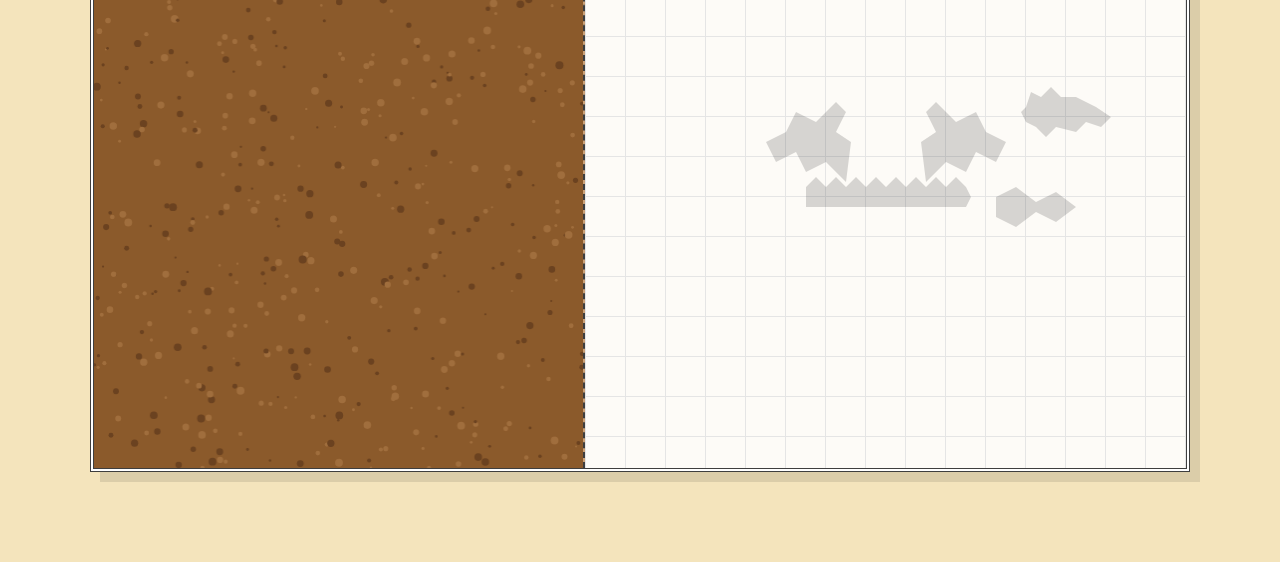
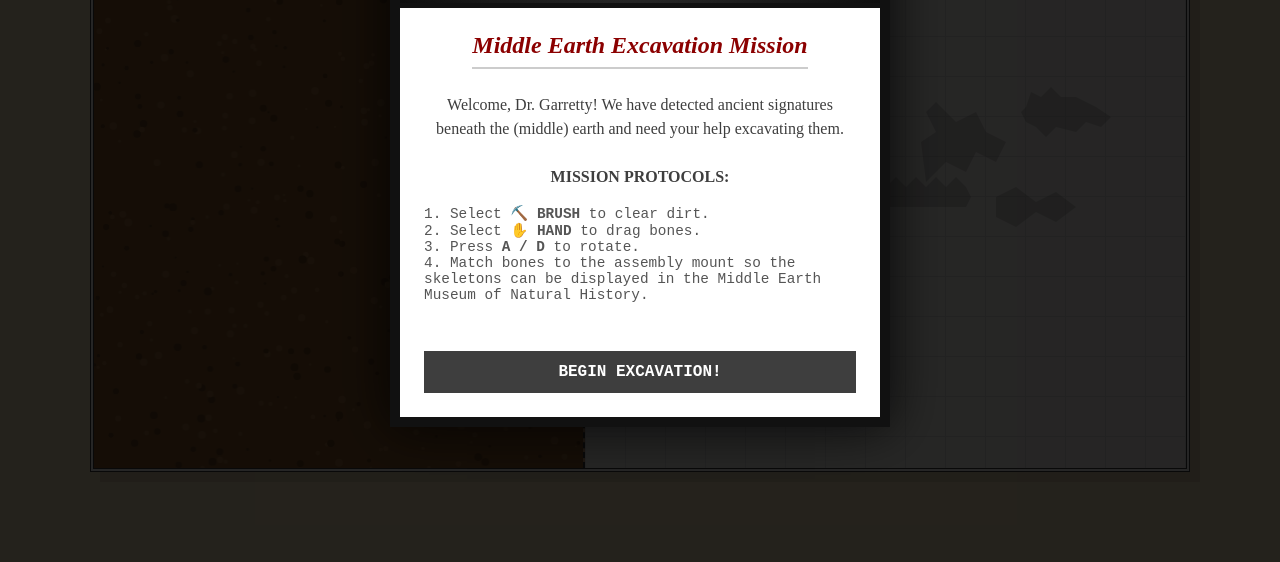
Before and after one commit to jmanser/middle-earth-museum, a plain HTML site: page index.html in a window 1280 px wide. Shown: the part 238-800 px from the top of the page. Drawn offline with Linux system fonts and the light colour scheme.

Commit message:
added welcome modal

```diff
--- a/index.html
+++ b/index.html
@@ -9,7 +9,7 @@
            It took 15-20 rounds of increasingly specific prompting, but the Gemini canvas feature made it super easy
            to debug as we went.
 
-           Then I just tweaked some of the CSS for aesthetics and configured the levels.
+           Then I just tweaked some of the CSS for aesthetics, configured the levels, added a welcome message, etc.
 
 
 
@@ -363,6 +363,20 @@
             font-weight: bold;
             width: 100%;
         }
+        /* Welcome message */
+        #welcome-modal {
+            display: flex;
+            position: fixed;
+            top: 0; left: 0; width: 100%; height: 100%;
+            background: rgba(0,0,0,0.85);
+            justify-content: center;
+            align-items: center;
+            z-index: 5000;
+        }
+        #welcome-modal #museum-case {
+            min-height: auto;
+            max-width: 500px;
+        }
         .modal-btn:hover { background: #555; }
         .confetti {
             position: absolute;
@@ -408,7 +422,29 @@
             <div class="label">ASSEMBLY MOUNT</div>
         </div>
     </div>
-
+    <!-- Welcome plaque -->
+    <div id="welcome-modal">
+        <div id="museum-case">
+            <div id="display-window" style="height: 100px;">
+               <div style="color: #f4e4bc; font-size: 3rem; opacity: 0.5;">⚒️</div>
+            </div>
+            <div id="plaque-info">
+                <h2 id="plaque-title" style="font-size: 1.5rem;">Middle Earth Excavation Mission</h2>
+                <p id="plaque-desc">
+                    Welcome, Dr. Garretty! We have detected ancient signatures beneath the (middle) earth and need your help excavating them.
+                    <br><br>
+                    <strong>MISSION PROTOCOLS:</strong>
+                </p>
+                <div style="text-align: left; margin: 0 auto 1.5rem auto; display: inline-block; font-family: 'Courier New', Courier, monospace; font-size: 0.9rem; color: #555;">
+                    1. Select ⛏️ <b>BRUSH</b> to clear dirt.<br>
+                    2. Select ✋ <b>HAND</b> to drag bones.<br>
+                    3. Press <b>A / D</b> to rotate.<br>
+                    4. Match bones to the assembly mount so the skeletons can be displayed in the Middle Earth Museum of Natural History.
+                </div>
+                <button class="modal-btn" onclick="closeWelcome()">BEGIN EXCAVATION!</button>
+            </div>
+        </div>
+    </div>
     <!-- PLAQUE/REWARD -->
     <div id="plaque-modal">
         <div id="museum-case">
@@ -510,6 +546,11 @@
                 ]
             }
         ];
+
+        // Close welcome modal
+        function closeWelcome() {
+            document.getElementById('welcome-modal').style.display = 'none';
+        }
 
         // --- STATE ---
         let currentLevelIdx = 0;
```
